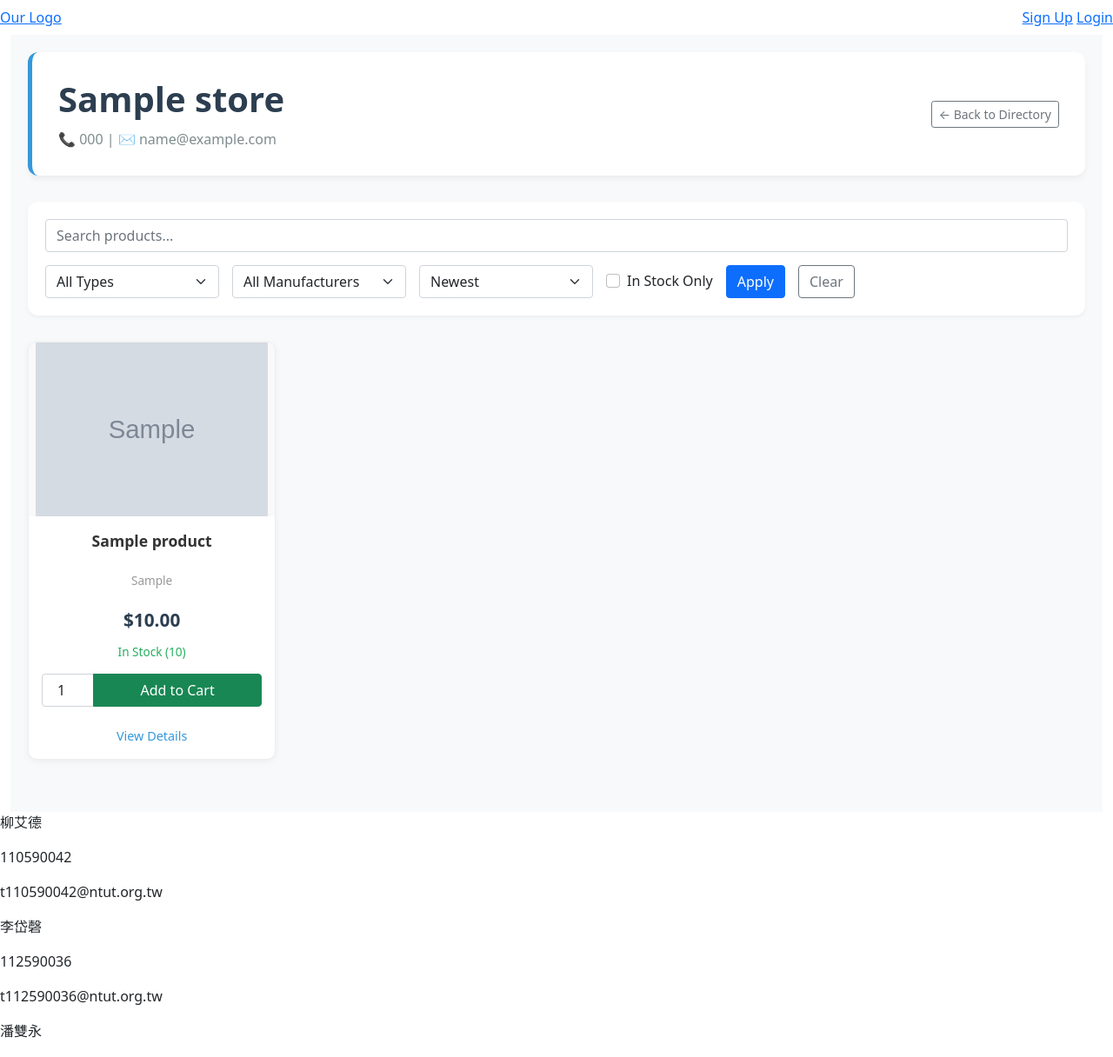
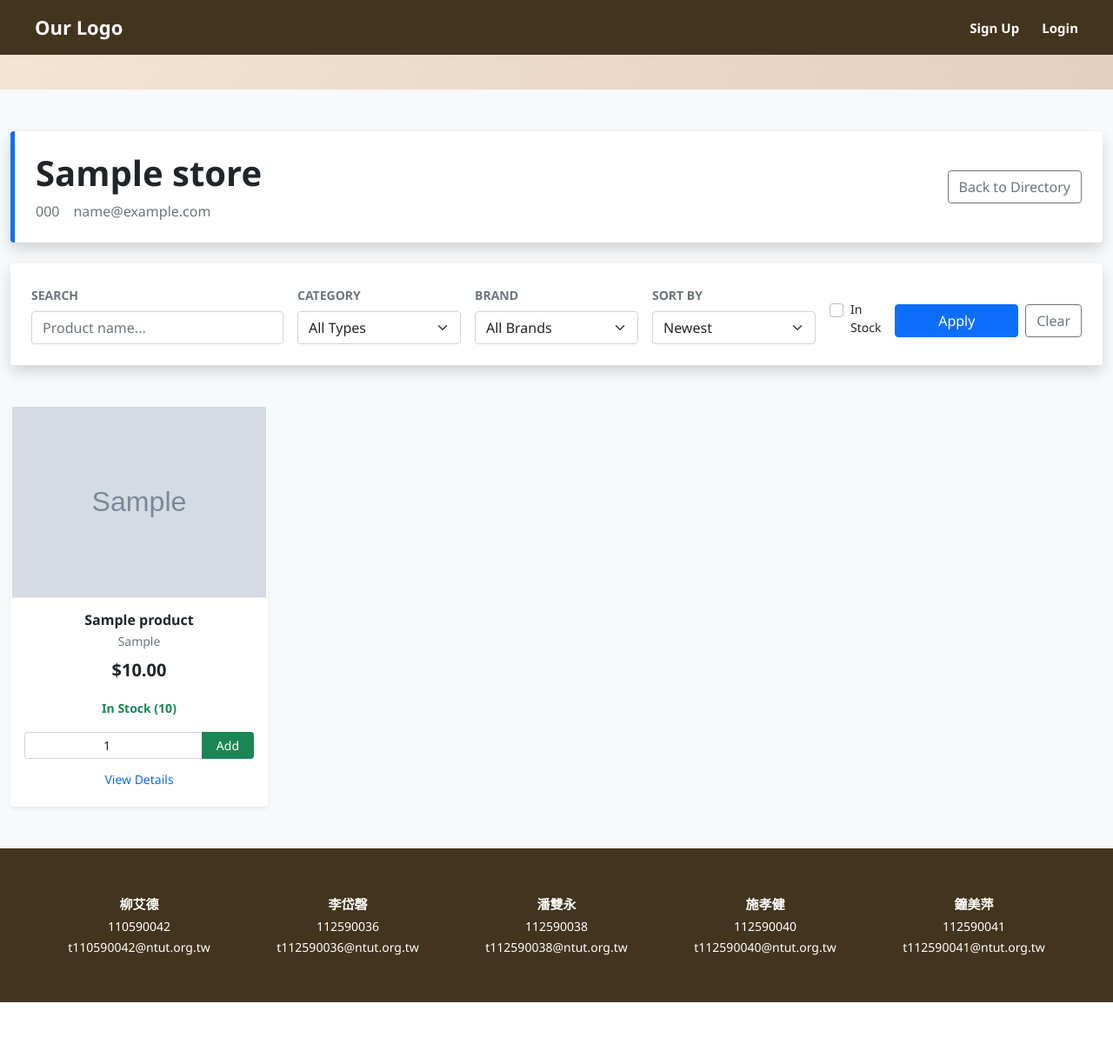
Before and after one commit to psyPan/e-commerce-platform, a Flask app: page /store/1 in a window 1280 px wide. Shown: the top 1216 px of the page at 87% size. After the commit the page ends 1153 px from the top, so only its background shows below. Run offline with Flask 3, Linux system fonts and the light colour scheme; tables that the repository leaves empty hold one stand-in row (values such as "Sample post"); grey boxes marked "Sample" are stand-in pictures.

Commit message:
ui changes to stores.html & added backend for manage_orders

```diff
--- a/flask_store/templates/old/checkout.html
+++ b/flask_store/templates/old/checkout.html
@@ -1,4 +1,4 @@
-{% extends "/old/index.html" %}
+{% extends "/common/base.html" %}
 {% block content %}
 <div style="padding: 20px; max-width: 600px; margin: auto;">
     <h2>Checkout</h2>
--- a/flask_store/templates/old/my_cart.html
+++ b/flask_store/templates/old/my_cart.html
@@ -47,7 +47,7 @@
         <div class="col-product product-info">
             <div class="product-img">
                 {% if product.image %}
-                <img src="{{ product.image }}" alt="{{ product.name }}" style="width:100%; height:100%; object-fit:contain;">
+                <img src="{{ url_for('static', filename='product_pics/' + product.image)}}" alt="{{ product.name }}" style="width:100%; height:100%; object-fit:contain;">
                 {% else %}
                 <div style="background:#ddd; width:100%; height:100%; display:flex; justify-content:center; align-items:center;">No Img</div>
                 {% endif %}
--- a/flask_store/templates/old/product_details.html
+++ b/flask_store/templates/old/product_details.html
@@ -1,4 +1,4 @@
-{% extends "/old/index.html" %}
+{% extends "/common/base.html" %}
 
 {% block title %}{{ product.name }} - {{ store.name }}{% endblock %}
 
@@ -161,7 +161,7 @@
     <div class="product-main">
         <div class="product-image-col">
             {% if product.image %}
-                <img src="{{ url_for('static', filename='img/' + product.image) }}" alt="{{ product.name }}">
+                <img src="{{ url_for('static', filename='product_pics/' + product.image) }}" alt="{{ product.name }}">
             {% else %}
                 <img src="https://via.placeholder.com/400x400?text=No+Image" alt="No Image">
             {% endif %}
--- a/flask_store/templates/old/store.html
+++ b/flask_store/templates/old/store.html
@@ -1,340 +1,225 @@
-{% extends "/old/index.html" %}
+{% extends "/common/base.html" %}
 
 {% block content %}
 <style>
-    /* Wrapper styling */
-    .store-view-wrapper {
-        background-color: #f8f9fa;
-        min-height: 100vh;
-        padding: 20px;
-        max-width: 1400px;
-        margin: 0 auto;
-    }
-
-    /* Store Header */
-    .store-header-card {
-        background: white;
-        border-radius: 12px;
-        padding: 30px;
-        margin-bottom: 30px;
-        box-shadow: 0 4px 6px rgba(0,0,0,0.05);
-        border-left: 5px solid #3498db;
-        display: flex;
-        justify-content: space-between;
-        align-items: center;
-        flex-wrap: wrap;
-    }
-    .store-header-info h1 {
-        margin: 0 0 10px 0;
-        color: #2c3e50;
-        font-weight: 700;
-    }
-    .store-header-info p {
-        color: #7f8c8d;
-        margin: 0;
-        font-size: 1rem;
-    }
-
-    /* Filters Section */
-    .filters-card {
-        background: white;
-        padding: 20px;
-        border-radius: 12px;
-        margin-bottom: 30px;
-        box-shadow: 0 2px 4px rgba(0,0,0,0.05);
-    }
-    .filters-form {
-        display: flex;
-        gap: 15px;
-        flex-wrap: wrap;
-        align-items: center;
-    }
-    /* Customizing form elements to fit nicely */
-    .filter-input {
-        min-width: 200px;
-    }
-
-    /* Products Grid */
-    .products-grid {
-        display: grid;
-        grid-template-columns: repeat(auto-fill, minmax(260px, 1fr));
-        gap: 25px;
-        margin-bottom: 40px;
-    }
-
-    /* Product Card */
-    .product-card {
-        background: white;
-        border-radius: 10px;
-        overflow: hidden; /* Keeps image inside corners */
-        box-shadow: 0 2px 8px rgba(0,0,0,0.05);
-        transition: transform 0.2s, box-shadow 0.2s;
-        border: 1px solid #eee;
-        display: flex;
-        flex-direction: column;
-    }
-
-    .product-card:hover {
-        transform: translateY(-5px);
-        box-shadow: 0 8px 16px rgba(0,0,0,0.1);
-    }
-
-    .product-img-container {
-        width: 100%;
-        height: 200px;
-        background-color: #f9f9f9;
+    /* Minimal custom CSS for things Bootstrap doesn't handle perfectly */
+    .product-img-wrapper {
+        height: 220px;
         display: flex;
         align-items: center;
         justify-content: center;
+        background-color: #f8f9fa;
         overflow: hidden;
+        border-bottom: 1px solid #eee;
     }
-
-    .product-img-container img {
+    .product-img-wrapper img {
+        max-height: 100%;
         max-width: 100%;
-        max-height: 100%;
-        object-fit: cover;
+        object-fit: contain; /* Ensures the whole image is seen */
+        transition: transform 0.3s ease;
     }
-
-    .product-body {
-        padding: 15px;
-        display: flex;
-        flex-direction: column;
-        flex-grow: 1;
-        text-align: center;
+    /* Subtle hover zoom effect for images */
+    .product-card-hover:hover .product-img-wrapper img {
+        transform: scale(1.05);
     }
-
-    .product-title {
-        font-size: 1.1em;
-        font-weight: 600;
-        margin-bottom: 5px;
-        color: #333;
-        min-height: 2.5em; /* Ensures alignment */
+    .product-card-hover {
+        transition: box-shadow 0.3s ease, transform 0.3s ease;
     }
-
-    .product-mfr {
-        color: #999;
-        font-size: 0.85em;
-        margin-bottom: 10px;
-    }
-
-    .price-section {
-        margin: 10px 0;
-    }
-
-    .current-price {
-        font-size: 1.3em;
-        font-weight: bold;
-        color: #2c3e50;
-    }
-    .current-price.discounted {
-        color: #e74c3c;
-    }
-
-    .original-price {
-        text-decoration: line-through;
-        color: #999;
-        font-size: 0.9em;
-        margin-left: 5px;
-    }
-
-    .stock-status {
-        font-size: 0.85em;
-        margin-bottom: 15px;
-        font-weight: 500;
-    }
-    .text-success { color: #27ae60 !important; }
-    .text-danger { color: #e74c3c !important; }
-
-    /* Action Buttons */
-    .card-actions {
-        margin-top: auto; /* Pushes to bottom */
-        display: flex;
-        flex-direction: column;
-        gap: 10px;
-    }
-
-    .view-details-link {
-        font-size: 0.9em;
-        color: #3498db;
-        text-decoration: none;
-        margin-top: 5px;
-    }
-    .view-details-link:hover {
-        text-decoration: underline;
-    }
-
-    /* Pagination */
-    .custom-pagination {
-        display: flex;
-        justify-content: center;
-        gap: 5px;
-        padding-bottom: 40px;
-    }
-    .custom-pagination a, .custom-pagination span {
-        padding: 8px 16px;
-        border: 1px solid #dee2e6;
-        background-color: white;
-        color: #3498db;
-        border-radius: 4px;
-        text-decoration: none;
-    }
-    .custom-pagination .active {
-        background-color: #3498db;
-        color: white;
-        border-color: #3498db;
+    .product-card-hover:hover {
+        box-shadow: 0 10px 20px rgba(0,0,0,0.1) !important;
+        transform: translateY(-5px);
     }
 </style>
 
-<div class="store-view-wrapper">
+<div class="bg-light min-vh-100 py-5">
+    <div class="container" style="max-width: 1400px;">
 
-    <div class="store-header-card">
-        <div class="store-header-info">
-            <h1>{{ store.name }}</h1>
-            <p>
-                {% if store.address %}📍 {{ store.address }} | {% endif %}
-                📞 {{ store.phone }} | ✉️ {{ store.email }}
-            </p>
+        <div class="bg-white shadow rounded p-4 mb-4 border-start border-5 border-primary">
+            <div class="d-flex flex-wrap justify-content-between align-items-center gap-3">
+                <div>
+                    <h1 class="fw-bold text-dark mb-2">{{ store.name }}</h1>
+                    <div class="text-muted d-flex flex-wrap gap-3 align-items-center">
+                        {% if store.address %}
+                            <span><i class="fa fa-map-marker-alt text-danger"></i> {{ store.address }}</span>
+                        {% endif %}
+                        <span><i class="fa fa-phone text-success"></i> {{ store.phone }}</span>
+                        <span><i class="fa fa-envelope text-primary"></i> {{ store.email }}</span>
+                    </div>
                 </div>
                 <div>
-            <a href="{{ url_for('stores.list_stores') }}" class="btn btn-outline-secondary btn-sm">← Back to Directory</a>
+                    <a href="{{ url_for('stores.list_stores') }}" class="btn btn-outline-secondary">
+                        <i class="fa fa-arrow-left"></i> Back to Directory
+                    </a>
+                </div>
             </div>
         </div>
 
-    <div class="filters-card">
-        <form method="GET" action="{{ url_for('stores.view_store', store_id=store.id) }}" class="filters-form">
+        <div class="bg-white shadow rounded p-4 mb-5">
+            <form method="GET" action="{{ url_for('stores.view_store', store_id=store.id) }}">
+                <div class="row g-3 align-items-end">
+                    <div class="col-md-3">
+                        <label class="form-label small text-uppercase fw-bold text-muted">Search</label>
+                        <input type="text" name="q" class="form-control" placeholder="Product name..."
+                               value="{{ current_filters.search or '' }}">
+                    </div>
 
-            <input type="text" name="q" class="form-control filter-input" placeholder="Search products..."
-                   value="{{ current_filters.search or '' }}">
-
-            <select name="type" class="form-select filter-input" style="width:auto;">
+                    <div class="col-md-2">
+                        <label class="form-label small text-uppercase fw-bold text-muted">Category</label>
+                        <select name="type" class="form-select">
                             <option value="">All Types</option>
                             {% for type in types %}
-                <option value="{{ type }}" {% if current_filters.type == type %}selected{% endif %}>
-                    {{ type }}
-                </option>
+                                <option value="{{ type }}" {% if current_filters.type == type %}selected{% endif %}>{{ type }}</option>
                             {% endfor %}
                         </select>
+                    </div>
 
-            <select name="manufacturer" class="form-select filter-input" style="width:auto;">
-                <option value="">All Manufacturers</option>
+                    <div class="col-md-2">
+                        <label class="form-label small text-uppercase fw-bold text-muted">Brand</label>
+                        <select name="manufacturer" class="form-select">
+                            <option value="">All Brands</option>
                             {% for mfr in manufacturers %}
-                <option value="{{ mfr }}" {% if current_filters.manufacturer == mfr %}selected{% endif %}>
-                    {{ mfr }}
-                </option>
+                                <option value="{{ mfr }}" {% if current_filters.manufacturer == mfr %}selected{% endif %}>{{ mfr }}</option>
                             {% endfor %}
                         </select>
+                    </div>
 
-            <select name="sort" class="form-select filter-input" style="width:auto;">
+                    <div class="col-md-2">
+                        <label class="form-label small text-uppercase fw-bold text-muted">Sort By</label>
+                        <select name="sort" class="form-select">
                             <option value="newest" {% if current_filters.sort == 'newest' %}selected{% endif %}>Newest</option>
                             <option value="price_asc" {% if current_filters.sort == 'price_asc' %}selected{% endif %}>Price: Low to High</option>
                             <option value="price_desc" {% if current_filters.sort == 'price_desc' %}selected{% endif %}>Price: High to Low</option>
                             <option value="name" {% if current_filters.sort == 'name' %}selected{% endif %}>Name A-Z</option>
                             <option value="discount" {% if current_filters.sort == 'discount' %}selected{% endif %}>Best Discount</option>
                         </select>
+                    </div>
 
-            <div class="form-check">
+                    <div class="col-md-3 d-flex gap-2 align-items-center">
+                        <div class="form-check me-2 mb-2">
                             <input class="form-check-input" type="checkbox" name="in_stock" value="true" id="inStockCheck"
                                    {% if current_filters.in_stock %}checked{% endif %}>
-                <label class="form-check-label" for="inStockCheck">
-                    In Stock Only
-                </label>
+                            <label class="form-check-label small" for="inStockCheck">In Stock</label>
                         </div>
-
-            <button type="submit" class="btn btn-primary">Apply</button>
-            <a href="{{ url_for('stores.view_store', store_id=store.id) }}" class="btn btn-outline-secondary">Clear</a>
+                        <button type="submit" class="btn btn-primary w-100 mb-1">Apply</button>
+                        <a href="{{ url_for('stores.view_store', store_id=store.id) }}" class="btn btn-outline-secondary mb-1">Clear</a>
+                    </div>
+                </div>
             </form>
         </div>
 
-    <div class="products-grid">
+        <div class="row row-cols-1 row-cols-sm-2 row-cols-md-3 row-cols-lg-4 g-4">
             {% if products %}
                 {% for product in products %}
-            <div class="product-card">
-                <div class="product-img-container">
+                <div class="col">
+                    <div class="card h-100 border-0 shadow-sm product-card-hover">
+                        <div class="product-img-wrapper">
                             {% if product.image %}
-                    <img src="{{ product.image }}" alt="{{ product.name }}">
+                                <img src="{{ url_for('static', filename='product_pics/' + product.image)}}" alt="{{ product.name }}">
                             {% else %}
                                 <img src="https://via.placeholder.com/200x200?text=No+Image" alt="{{ product.name }}">
                             {% endif %}
                         </div>
 
-                <div class="product-body">
-                    <div class="product-title">{{ product.name }}</div>
-
+                        <div class="card-body d-flex flex-column text-center p-3">
+                            <h5 class="card-title fs-6 fw-bold mb-1 text-truncate" title="{{ product.name }}">
+                                {{ product.name }}
+                            </h5>
                             {% if product.manufacturer %}
-                    <div class="product-mfr">{{ product.manufacturer }}</div>
+                                <p class="text-muted small mb-2">{{ product.manufacturer }}</p>
                             {% endif %}
 
-                    <div class="price-section">
+                            <div class="mb-3">
                                 {% if product.discount_obj %}
-                            <span class="current-price discounted">${{ "%.2f"|format(product.get_final_price()) }}</span>
-                            <span class="original-price">${{ "%.2f"|format(product.sell_price) }}</span>
-                            <div style="font-size: 0.8em; color: #e74c3c;">
-                                ({{ "%.0f"|format(product.discount_obj.discount_percent) }}% OFF)
+                                    <div class="d-flex justify-content-center align-items-center gap-2">
+                                        <span class="text-decoration-line-through text-muted small">${{ "%.2f"|format(product.sell_price) }}</span>
+                                        <span class="fw-bold text-danger fs-5">${{ "%.2f"|format(product.get_final_price()) }}</span>
                                     </div>
+                                    <span class="badge bg-danger bg-opacity-10 text-danger border border-danger rounded-pill px-2">
+                                        Save {{ "%.0f"|format(product.discount_obj.discount_percent) }}%
+                                    </span>
                                 {% else %}
-                            <span class="current-price">${{ "%.2f"|format(product.sell_price) }}</span>
+                                    <span class="fw-bold text-dark fs-5">${{ "%.2f"|format(product.sell_price) }}</span>
                                 {% endif %}
                             </div>
 
-                    <div class="stock-status">
+                            <div class="mb-3">
                                 {% if product.is_in_stock() %}
-                            <span class="text-success">In Stock ({{ product.stock }})</span>
+                                    <span class="text-success small fw-bold"><i class="fa fa-check-circle"></i> In Stock ({{ product.stock }})</span>
                                 {% else %}
-                            <span class="text-danger">Out of Stock</span>
+                                    <span class="text-danger small fw-bold"><i class="fa fa-times-circle"></i> Out of Stock</span>
                                 {% endif %}
                             </div>
 
-                    <div class="card-actions">
+                            <div class="mt-auto">
                                 <form action="{{ url_for('cart.add_to_cart', product_id=product.id) }}" method="POST">
                                     {% if product.is_in_stock() %}
                                         <div class="input-group mb-2">
                                             <input type="number" name="quantity" value="1" min="1" max="{{ product.stock }}"
-                                           class="form-control text-center" style="max-width: 60px;">
-                                    <button type="submit" class="btn btn-success flex-grow-1">Add to Cart</button>
+                                                   class="form-control form-control-sm text-center">
+                                            <button type="submit" class="btn btn-sm btn-success px-3">Add</button>
                                         </div>
                                     {% else %}
-                                <button disabled class="btn btn-secondary w-100 mb-2">Out of Stock</button>
+                                        <button disabled class="btn btn-sm btn-secondary w-100 mb-2">Unavailable</button>
                                     {% endif %}
                                 </form>
-
-                        <a href="{{ url_for('stores.product_detail', store_id=store.id, product_id=product.id) }}" class="view-details-link">
+                                <a href="{{ url_for('stores.product_detail', store_id=store.id, product_id=product.id) }}"
+                                   class="btn btn-sm btn-link text-decoration-none">
                                     View Details
                                 </a>
                             </div>
                         </div>
                     </div>
+                </div>
                 {% endfor %}
             {% else %}
-            <div class="col-12 text-center py-5">
-                <h3>No products found</h3>
-                <p class="text-muted">Try adjusting your filters.</p>
+                <div class="col-12">
+                    <div class="text-center py-5 bg-white shadow-sm rounded">
+                        <h3 class="text-muted">No products found</h3>
+                        <p class="text-muted">Try adjusting your filters or search terms.</p>
+                        <a href="{{ url_for('stores.view_store', store_id=store.id) }}" class="btn btn-outline-primary">Clear Filters</a>
+                    </div>
                 </div>
             {% endif %}
         </div>
 
         {% if pagination.pages > 1 %}
-    <div class="custom-pagination">
+        <nav aria-label="Page navigation" class="mt-5">
+            <ul class="pagination justify-content-center">
                 {% if pagination.has_prev %}
-        <a href="{{ url_for('stores.view_store', store_id=store.id, page=pagination.prev_num) }}">Previous</a>
+                <li class="page-item">
+                    <a class="page-link" href="{{ url_for('stores.view_store', store_id=store.id, page=pagination.prev_num, **request.args) }}">
+                        &laquo; Prev
+                    </a>
+                </li>
+                {% else %}
+                <li class="page-item disabled"><span class="page-link">&laquo; Prev</span></li>
                 {% endif %}
 
                 {% for page_num in pagination.iter_pages(left_edge=1, right_edge=1, left_current=1, right_current=2) %}
                     {% if page_num %}
-                <a href="{{ url_for('stores.view_store', store_id=store.id, page=page_num) }}"
-                   class="{% if page_num == pagination.page %}active{% endif %}">
+                        <li class="page-item {% if page_num == pagination.page %}active{% endif %}">
+                            <a class="page-link" href="{{ url_for('stores.view_store', store_id=store.id, page=page_num, **request.args) }}">
                                 {{ page_num }}
                             </a>
+                        </li>
                     {% else %}
-                <span>...</span>
+                        <li class="page-item disabled"><span class="page-link">...</span></li>
                     {% endif %}
                 {% endfor %}
 
                 {% if pagination.has_next %}
-        <a href="{{ url_for('stores.view_store', store_id=store.id, page=pagination.next_num) }}">Next</a>
+                <li class="page-item">
+                    <a class="page-link" href="{{ url_for('stores.view_store', store_id=store.id, page=pagination.next_num, **request.args) }}">
+                        Next &raquo;
+                    </a>
+                </li>
+                {% else %}
+                <li class="page-item disabled"><span class="page-link">Next &raquo;</span></li>
                 {% endif %}
-    </div>
+            </ul>
+        </nav>
         {% endif %}
 
     </div>
-
+</div>
 {% endblock content %}
--- a/flask_store/templates/owner/base_dashboard.html
+++ b/flask_store/templates/owner/base_dashboard.html
@@ -12,7 +12,7 @@
         <a class="side-btn {% if request.endpoint == 'products.add_product' %} active {% endif %}" href="{{ url_for('products.add_product') }}">Products</a>
         <!-- <a class="side-btn {% if request.endpoint == 'users.assign_owner' %} active {% endif %}" href="{{ url_for('users.assign_owner') }}">Assign Owner</a> TODO: Move to admin dashboard -->
         <a class="side-btn {% if request.endpoint == 'discounts.add_discount' %} active {% endif %}" href="{{ url_for('discounts.add_discount') }}">Discount</a>
-        <a class="side-btn">Orders</a>
+        <a class="side-btn {% if request.endpoint == 'users.manage_orders' %} active {% endif %}" href="{{ url_for('users.manage_orders') }}">Orders</a>
     </div>
 
     <div class="profile-content">
@@ -24,6 +24,9 @@
         {% block assign_owner %}{% endblock assign_owner %}
     {% elif request.endpoint == 'discounts.add_discount' %}
         {% block add_discount %}{% endblock add_discount %}
+    {% elif request.endpoint == 'users.manage_orders' %}
+        {% block manage_orders %}{% endblock manage_orders %}
+
     {% endif %}
     </div>
 </div>
```
Also changed, not shown: flask_store/orders/models.py (+0 -10 lines), flask_store/templates/old/order_history.html (+150 -70 lines), flask_store/templates/owner/manage_orders.html (added, +72 -0 lines), flask_store/users/routes.py (+42 -1 lines). Lines whose indentation alone changed are shown as unchanged.
